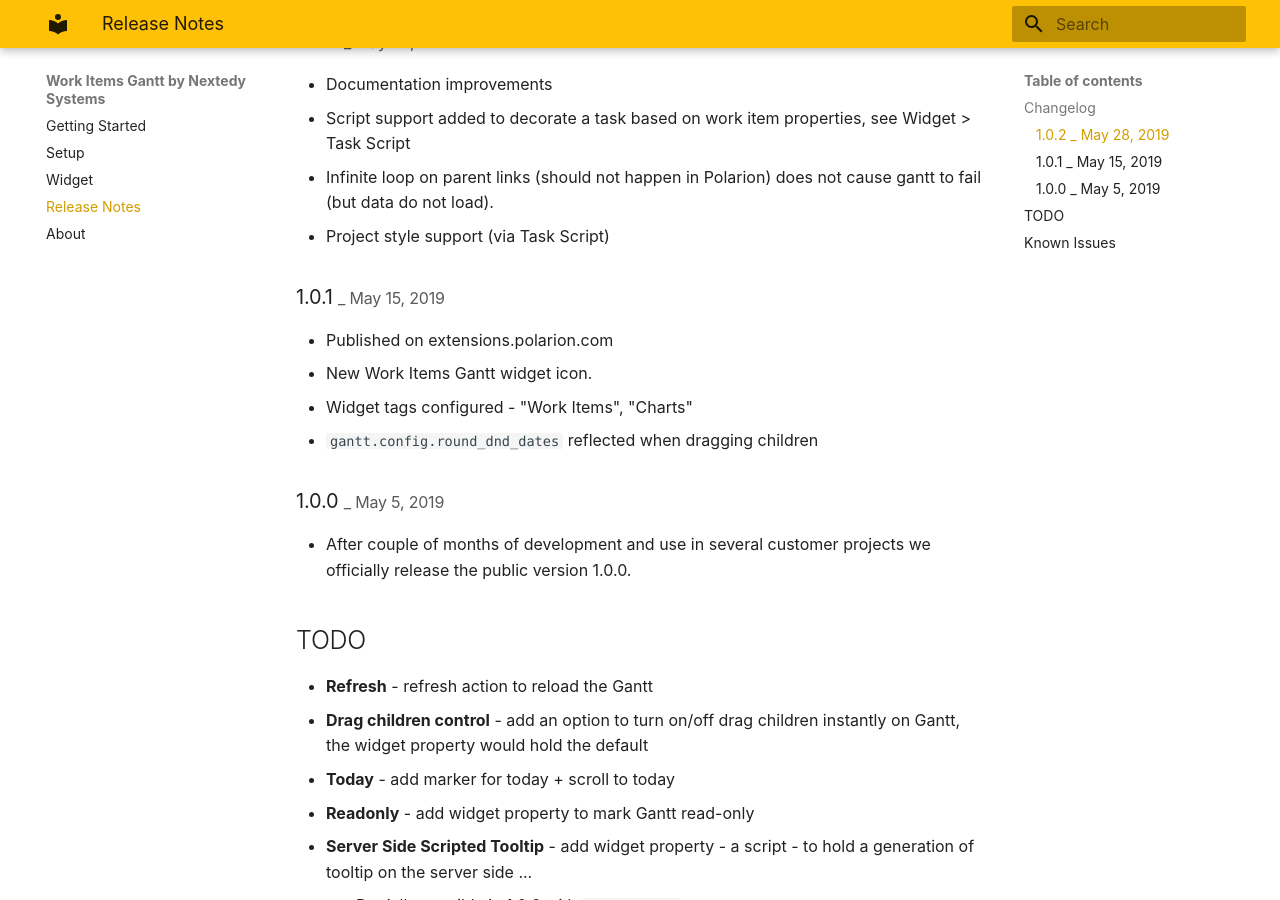
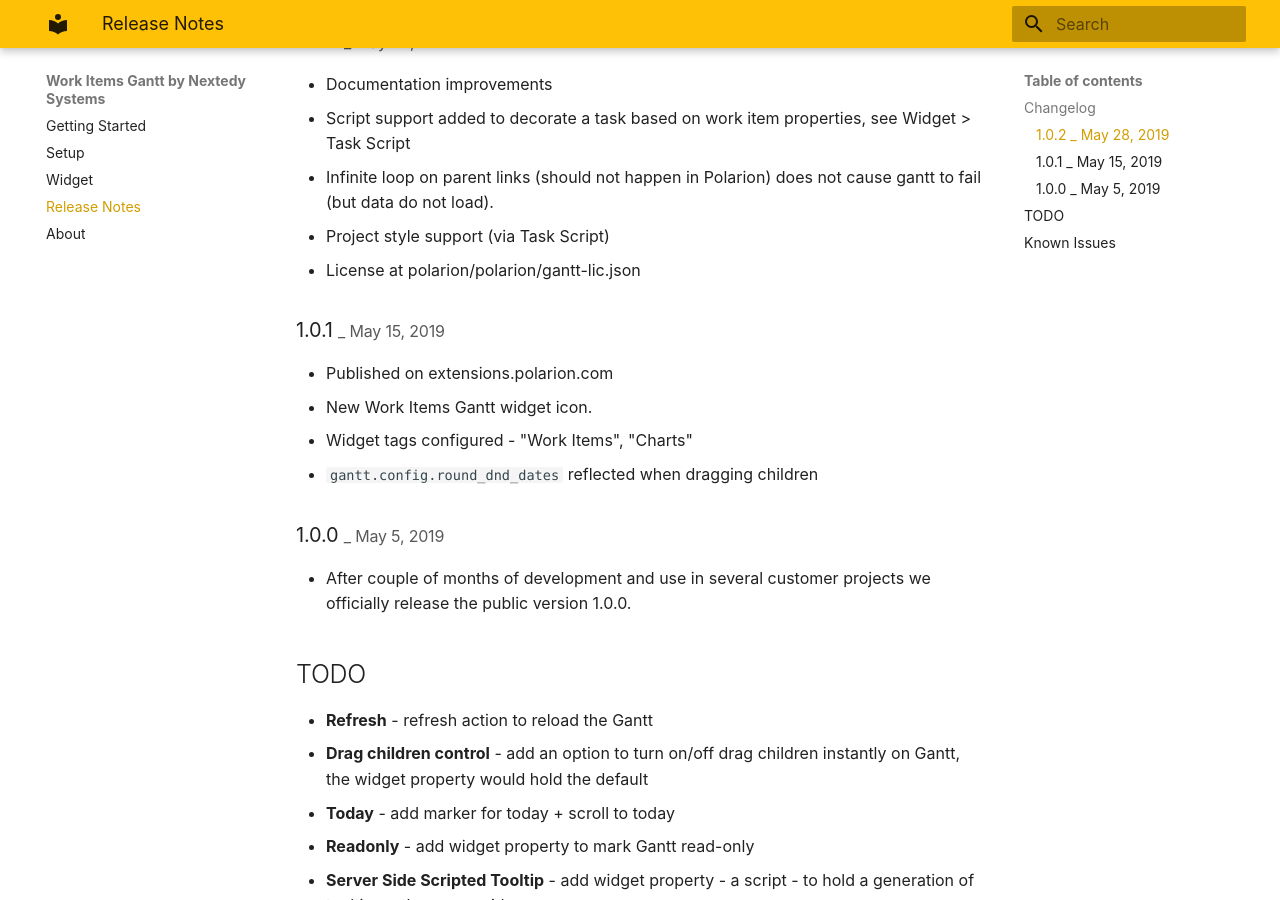
Before and after one commit to nextedy/gantt-docs, an MkDocs documentation site: the page built from docs/changelog.md, in a window 1280 px wide and 900 px high, scrolled down 378 px. Built offline with MkDocs 1.6.1 and Material for MkDocs 9.7.7, drawn with Linux system fonts in a browser that asks for light colours.

Commit message:
lic in license folder

```diff
--- a/docs/changelog.md
+++ b/docs/changelog.md
@@ -14,6 +14,7 @@
 * Script support added to decorate a task based on work item properties, see Widget > Task Script
 * Infinite loop on parent links (should not happen in Polarion) does not cause gantt to fail (but data do not load).
 * Project style support (via Task Script)
+* License at polarion/polarion/gantt-lic.json
 
 
 ### 1.0.1 <small>_ May 15, 2019</small>
```
